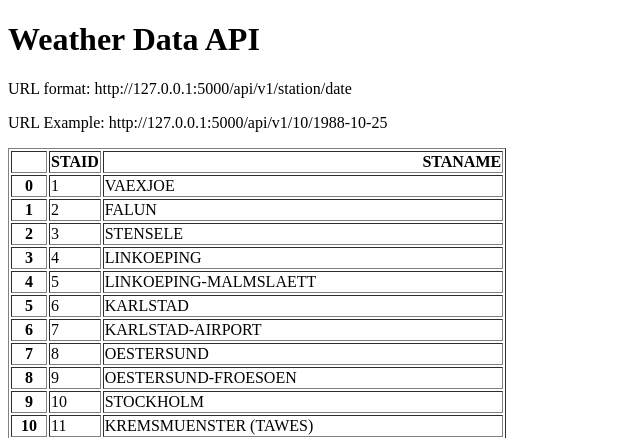
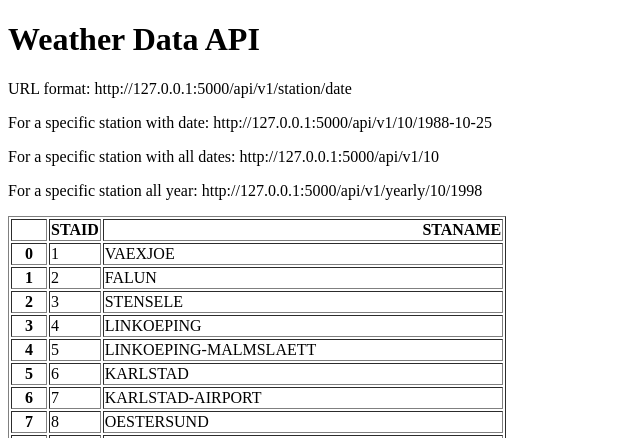
Before and after one commit to challardo/python-course, a Flask app: page / in a window 1280 px wide. Shown: the top 438 px of the page, without its empty margins (0-640 px from the left). Run offline with Flask 3, Linux system fonts and the light colour scheme.

Commit message:
added extra routes

```diff
--- a/weather-api/main.py
+++ b/weather-api/main.py
@@ -20,6 +20,20 @@ def get_temperature(station, date):
 
     return {"station": station, "date": date, "temperature": temperature}
 
+@app.route("/api/v1/<station>")
+def get_all_station_data(station):
+        filename = "./data_small/TG_STAID" + str(station).zfill(6) + ".txt"
+        df = pd.read_csv(filename, skiprows=20, parse_dates=["    DATE"])
+
+        return  df.to_dict(orient="records")
+
+@app.route("/api/v1/yearly/<station>/<year>")
+def get_station_temp_by_year(station,year):
+        filename = "./data_small/TG_STAID" + str(station).zfill(6) + ".txt"
+        df = pd.read_csv(filename, skiprows=20, parse_dates=["    DATE"])
+        df["    DATE"] = df["    DATE"].astype(str)
+        response =  df.loc[df["    DATE"].str.startswith(str(year))]
+        return  response.to_dict(orient="records")
 
 if __name__ == "__main__":
     app.run(debug=True)
--- a/weather-api/templates/home.html
+++ b/weather-api/templates/home.html
@@ -8,7 +8,9 @@
 <body>
 <h1>Weather Data API</h1>
 <p>URL format: http://127.0.0.1:5000/api/v1/station/date</p>
-<p>URL Example: http://127.0.0.1:5000/api/v1/10/1988-10-25</p>
+<p>For a specific station with date: http://127.0.0.1:5000/api/v1/10/1988-10-25</p>
+<p>For a specific station with all dates: http://127.0.0.1:5000/api/v1/10</p>
+<p>For a specific station all year: http://127.0.0.1:5000/api/v1/yearly/10/1998</p>
 <p>{{data | safe}}</p>
 
 </body>
```
